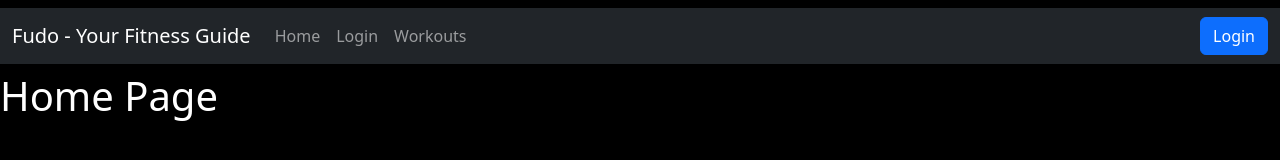
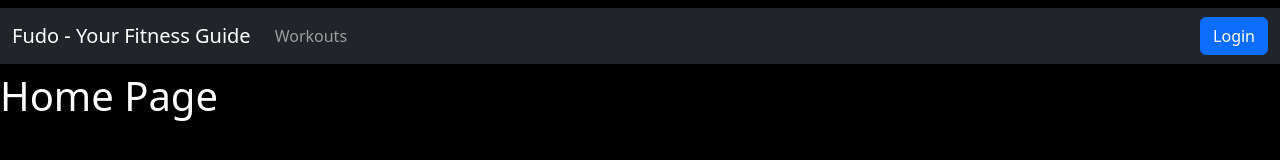
Before and after one commit to sharozecodes/fudo-fitness-app-frontend, a React (Create React App) app: page / in a window 1280 px wide. Shown: the top 160 px of the page. Built offline with nearby package versions, Linux system fonts and the light colour scheme.

Commit message:
removes login and home routes from navbars

```diff
--- a/src/components/NavBar.js
+++ b/src/components/NavBar.js
@@ -22,12 +22,6 @@ function NavBar() {
             Fudo - Your Fitness Guide
           </Navbar.Brand>
           <Nav className="me-auto">
-            <Nav.Link as={Link} to="/">
-              Home
-            </Nav.Link>
-            <Nav.Link as={Link} to="/login">
-              Login
-            </Nav.Link>
             <Nav.Link as={Link} to="/workouts">
               Workouts
             </Nav.Link>
```
